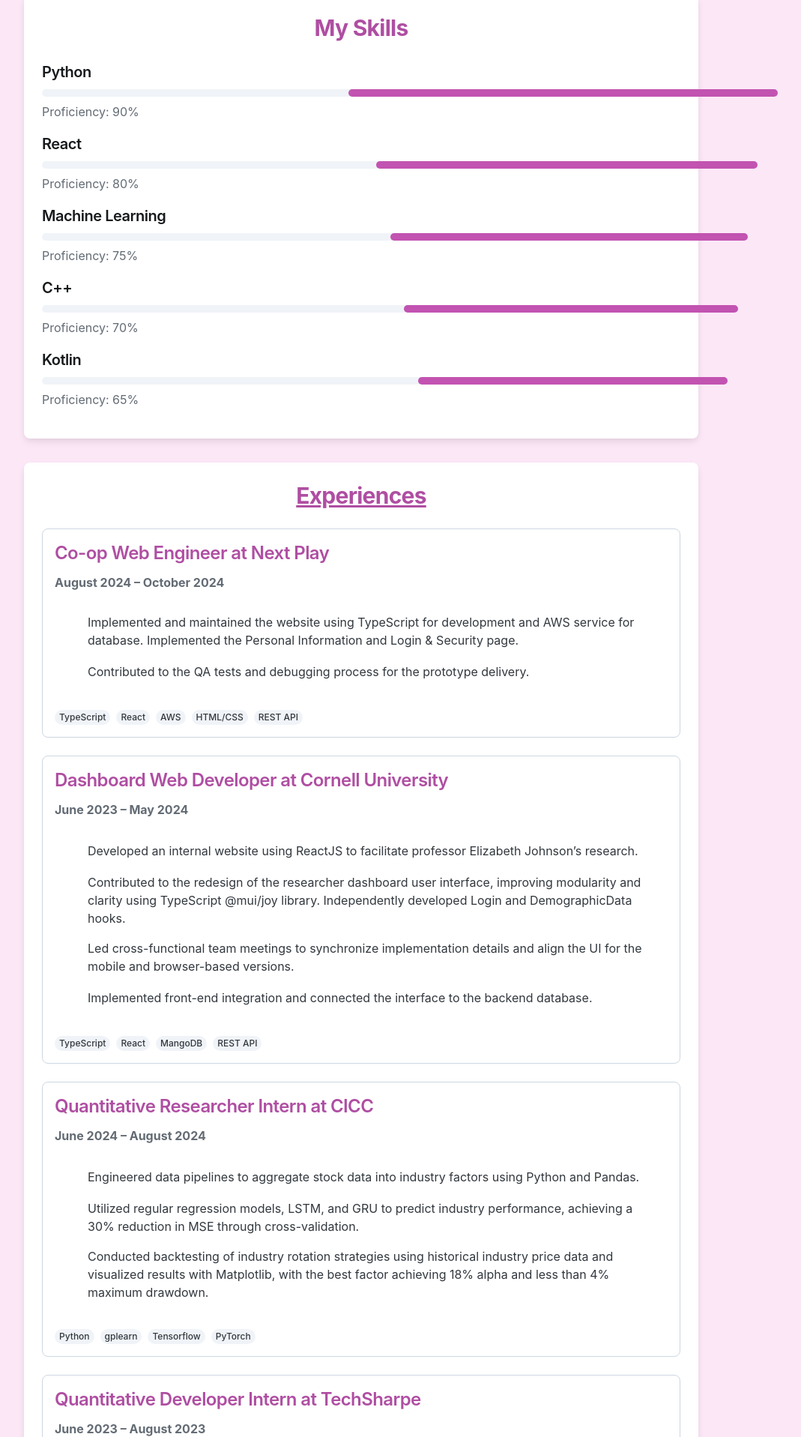
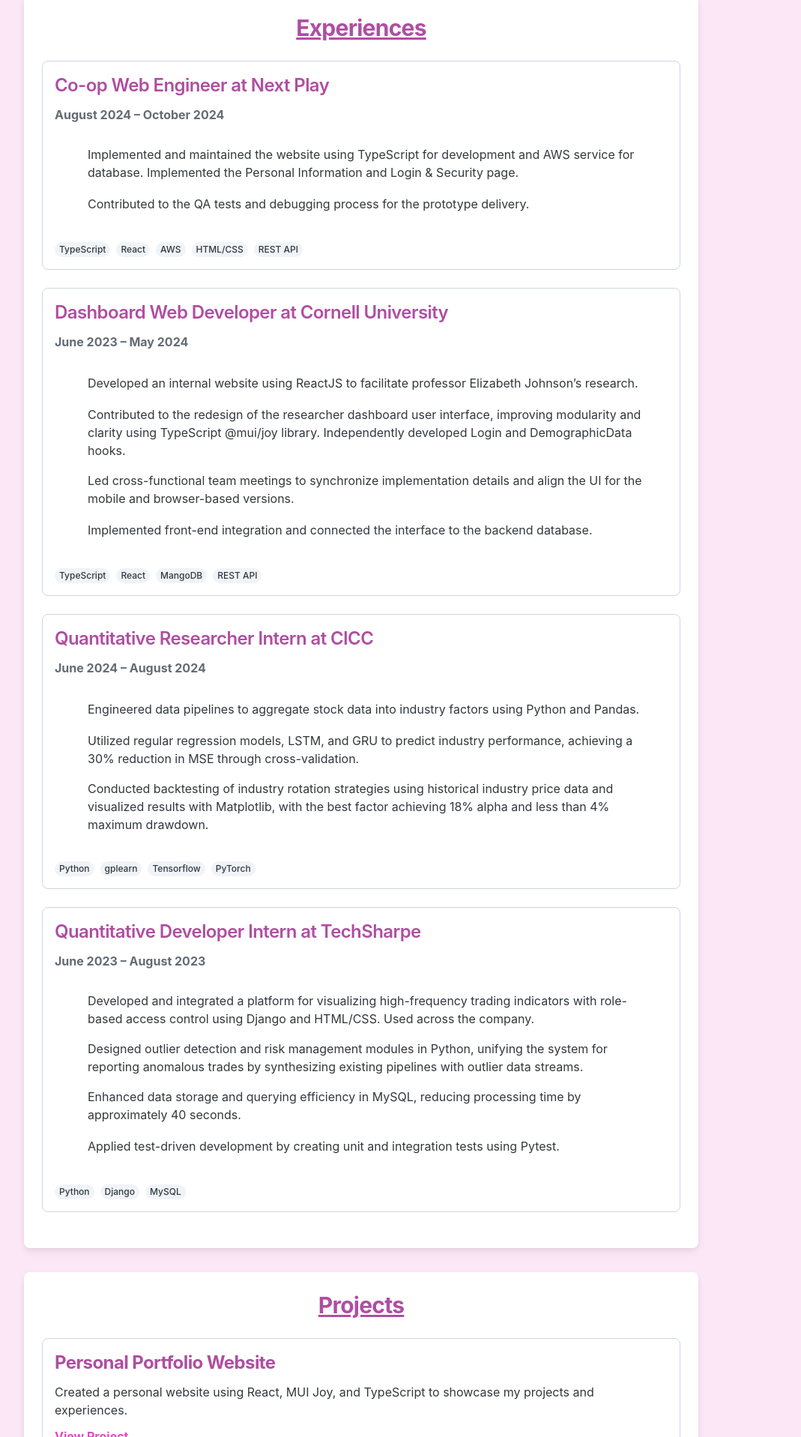
Before and after one commit to MartaLiang1005/MartaLiang1005.github.io, a React (Create React App) app: page / in a window 1280 px wide. Shown: the part 363-2280 px from the top of the page at 75% size, without its empty margins (158-1227 px from the left). Built offline with nearby package versions, Linux system fonts and the light colour scheme.

Commit message:
delete skill

```diff
--- a/src/App.tsx
+++ b/src/App.tsx
@@ -9,7 +9,6 @@
 import { educationList } from './data/education';
 import { researchExperiences } from './data/research';
 import { experiences } from './data/experiences';
-import SkillProgress from './components/Skills';
 
 function App() {
   return (
@@ -46,7 +45,6 @@
         Contact Me
         </Button>
       </Sheet>
-      <SkillProgress />
 
       {/* Experiences Section */}
       <Sheet
--- a/src/components/ProjectItem.tsx
+++ b/src/components/ProjectItem.tsx
@@ -5,12 +5,28 @@
 
 const ProjectItem: React.FC<Project> = ({ title, description, link, techStack }) => {
   return (
-    <Card variant="outlined" sx={{ mb: 3 }}>
+    <Box
+      sx={{
+        perspective: '1000px', // Add perspective for 3D effects
+        mb: 4,
+      }}
+    >
+      <Card
+        variant="outlined"
+        sx={{
+          transform: 'rotateY(0deg)',
+          transition: 'transform 0.6s ease-in-out',
+          '&:hover': {
+            transform: 'rotateY(5deg) rotateX(5deg)', // 3D hover effect
+            boxShadow: 'lg',
+          },
+        }}
+      >
         <CardContent>
-        <Typography level="h3" sx={{ mb: 1, color: 'primary.600' }}>
+          <Typography level="h3" sx={{ mb: 1, color: 'primary.600', fontWeight: 'bold' }}>
             {title}
           </Typography>
-        <Typography level="body-md" sx={{ mb: 1 }}>
+          <Typography level="body-md" sx={{ mb: 1, color: 'neutral.700' }}>
             {description}
           </Typography>
           {link && (
@@ -18,20 +34,32 @@
               href={link}
               target="_blank"
               rel="noopener noreferrer"
-            sx={{ fontWeight: 'bold', display: 'block', mb: 1 }}
+              sx={{ fontWeight: 'bold', display: 'block', mb: 1, color: 'primary.400' }}
             >
               View Project
             </Link>
           )}
           <Box sx={{ display: 'flex', gap: 1, flexWrap: 'wrap', mt: 2 }}>
             {techStack.map((tech, index) => (
-            <Chip key={index} variant="soft" color="neutral" size="sm">
+              <Chip
+                key={index}
+                variant="soft"
+                color="neutral"
+                size="sm"
+                sx={{
+                  transition: 'transform 0.2s ease-in-out',
+                  '&:hover': {
+                    transform: 'scale(1.1)',
+                  },
+                }}
+              >
                 {tech}
               </Chip>
             ))}
           </Box>
         </CardContent>
       </Card>
+    </Box>
   );
 };
 
--- a/src/components/Skills.tsx
+++ /dev/null
@@ -1,51 +0,0 @@
-import React from 'react';
-import { Box, Typography, LinearProgress, Sheet } from '@mui/joy';
-
-const skills = [
-  { name: 'Python', level: 90 },
-  { name: 'React', level: 80 },
-  { name: 'Machine Learning', level: 75 },
-  { name: 'C++', level: 70 },
-  { name: 'Kotlin', level: 65 },
-];
-
-const SkillProgress = () => {
-  return (
-    <Sheet
-      sx={{
-        maxWidth: 900,
-        mx: 'auto',
-        my: 4,
-        p: 3,
-        borderRadius: 8,
-        backgroundColor: 'background.surface',
-        boxShadow: 'md',
-      }}
-    >
-      <Typography level="h2" sx={{ mb: 3, textAlign: 'center', color: 'primary.600' }}>
-        My Skills
-      </Typography>
-      {skills.map((skill, index) => (
-        <Box key={index} sx={{ mb: 2 }}>
-          <Typography level="h4" sx={{ mb: 1, color: 'neutral.800' }}>
-            {skill.name}
-          </Typography>
-          <LinearProgress
-            variant="soft"
-            value={skill.level}
-            sx={{
-              '--LinearProgress-thickness': '10px',
-              '--LinearProgress-radius': '10px',
-              mb: 1,
-            }}
-          />
-          <Typography level="body-md" sx={{ color: 'neutral.500' }}>
-            Proficiency: {skill.level}%
-          </Typography>
-        </Box>
-      ))}
-    </Sheet>
-  );
-};
-
-export default SkillProgress;
```
Lines whose indentation alone changed are shown as unchanged.
